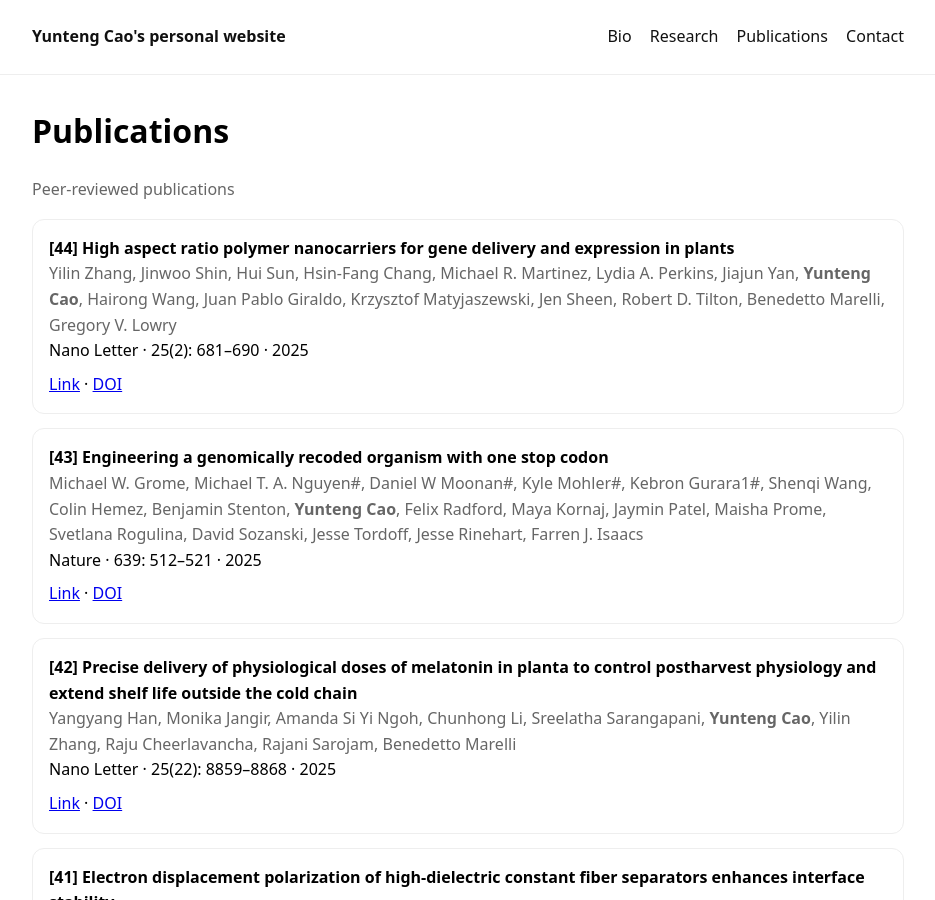
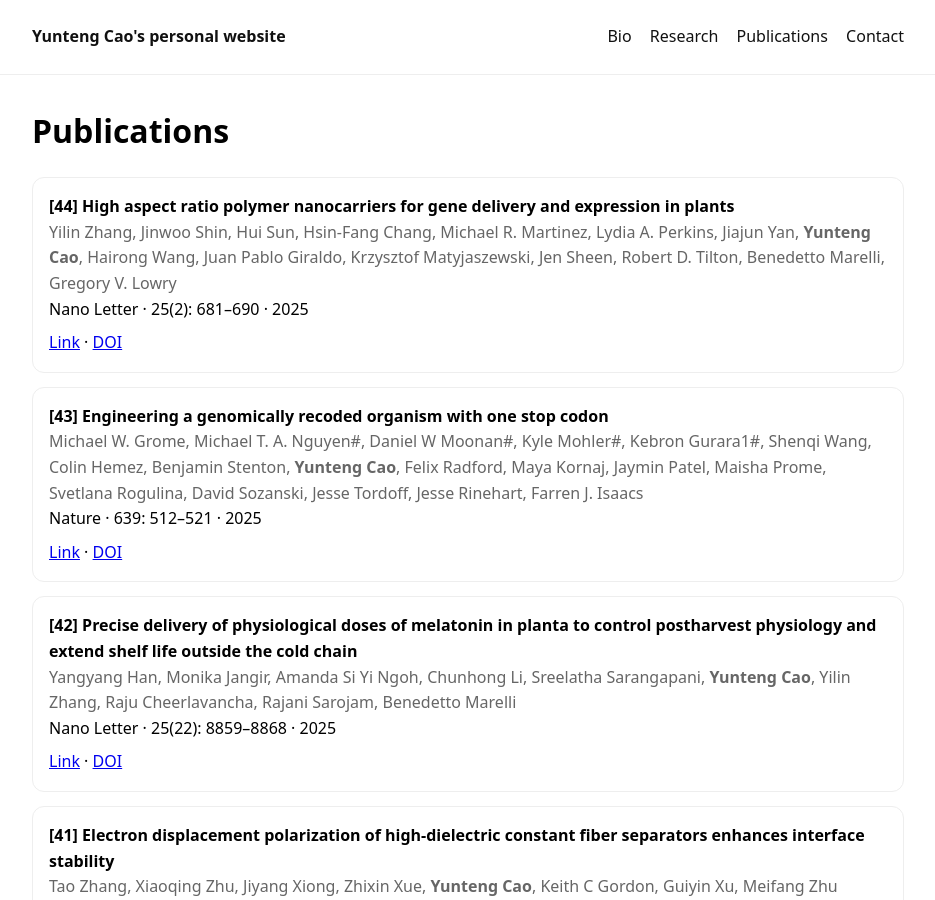
Before and after one commit to Yunteng-Cao/yunteng-cao.github.io, a Jekyll site: the page built from publications/index.md, in a window 1280 px wide and 900 px high. Shown: the whole window, without its empty margins (172-1107 px from the left). Built offline with Jekyll 4.4.1, drawn with Linux system fonts in a browser that asks for light colours.

Commit message:
Update index.md

```diff
--- a/publications/index.md
+++ b/publications/index.md
@@ -5,10 +5,6 @@ title: Publications
 
 {% assign pubs = site.data.publications | sort: "year" | reverse %}
 {% assign n_total = pubs | size %}
-
-<p class="muted">
-Peer-reviewed publications
-</p>
 
 {% for p in pubs %}
 {% assign num = n_total | minus: forloop.index0 %}
```
